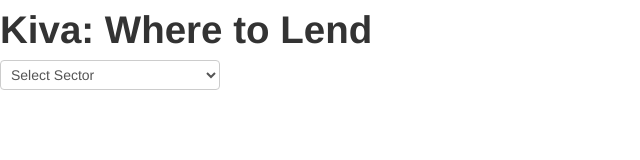
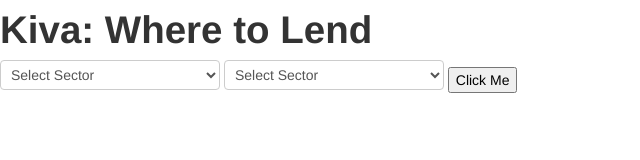
Before and after one commit to haleyparty/kiva-borrowers, a plain HTML site: page client/index.html in a window 1280 px wide. Shown: the whole page, without its empty margins (0-640 px from the left). Drawn offline with nearby package versions, Linux system fonts and the light colour scheme.

Commit message:
Add dropdown menu for region

```diff
--- a/client/app.js
+++ b/client/app.js
@@ -12,11 +12,15 @@
   return items.join('');
 };
 
-// grabs sector to generate get request for JSON data
-var changeFunc = function() {
-  var selectedOption = document.getElementById('filterSector');
-  var selectedValue = selectedOption.options[selectedOption.selectedIndex].value;
-  var url = 'http://api.kivaws.org/v1/loans/search.json?status=fundraising&sector=' + selectedValue + '&sort_by=loan_amount';
+// grabs sector & region to generate get request for JSON data
+var getData = function() {
+  var selectedRegion = document.getElementById('filterRegion');
+  var regionValue = selectedRegion.options[selectedRegion.selectedIndex].value;
+
+  var selectedSector = document.getElementById('filterSector');
+  var sectorValue = selectedSector.options[selectedSector.selectedIndex].value;
+
+  var url = 'http://api.kivaws.org/v1/loans/search.json?status=fundraising&sector=' + sectorValue + '&region=' + regionValue + '&sort_by=loan_amount';
   $.getJSON(url, function(data) {
     var items = [];
     // build list
--- a/client/index.html
+++ b/client/index.html
@@ -9,7 +9,7 @@
   <body>
     <h1>Kiva: Where to Lend</h1>
 
-    <select id='filterSector' onchange='changeFunc();'>
+    <select id='filterSector'>
       <option value=''>Select Sector</option>
       <option value='Agriculture'>Agriculture</option>
       <option value='Arts'>Arts</option>
@@ -28,6 +28,19 @@
       <option value='Wholesale'>Wholesale</option>
     </select>
 
+    <select id='filterRegion'>
+      <option value=''>Select Sector</option>
+      <option value='af'>Africa</option>
+      <option value='as'>Asia</option>
+      <option value='ca'>Central America</option>
+      <option value='ee'>Eastern Europe</option>
+      <option value='me'>Middle East</option>
+      <option value='na'>North America</option>
+      <option value='sa'>South America</option>
+    </select>
+
+    <button onclick='getData();'>Click Me</button>
+
     <div id="content"></div>
 
     <script src="assets/d3/d3.min.js" charset="utf-8"></script>
```
